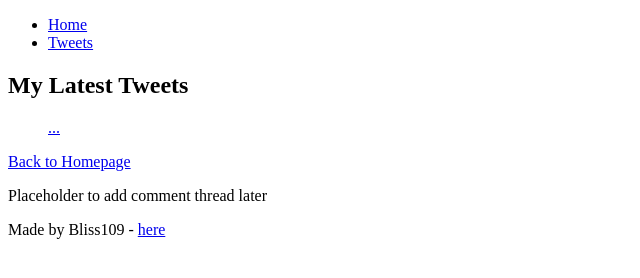
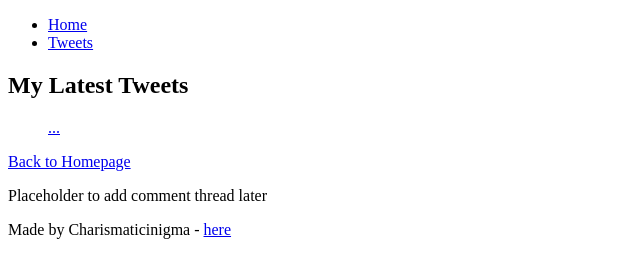
Before and after one commit to Charismaticinigma/My_First_Portfolio, a plain HTML site: page html_basic/tweets.html in a window 1280 px wide. Shown: the whole page, without its empty margins (0-640 px from the left). Drawn offline with Linux system fonts and the light colour scheme.

Commit message:
changed name

```diff
--- a/html_basic/tweets.html
+++ b/html_basic/tweets.html
@@ -24,7 +24,7 @@
             </main>
 
 	    <footer>
-              <p>Made by Bliss109 - <a href="https://www.example.com" target="_blank">here</a></p>
+              <p>Made by Charismaticinigma - <a href="https://www.example.com" target="_blank">here</a></p>
 
 	    </footer>
 
```
